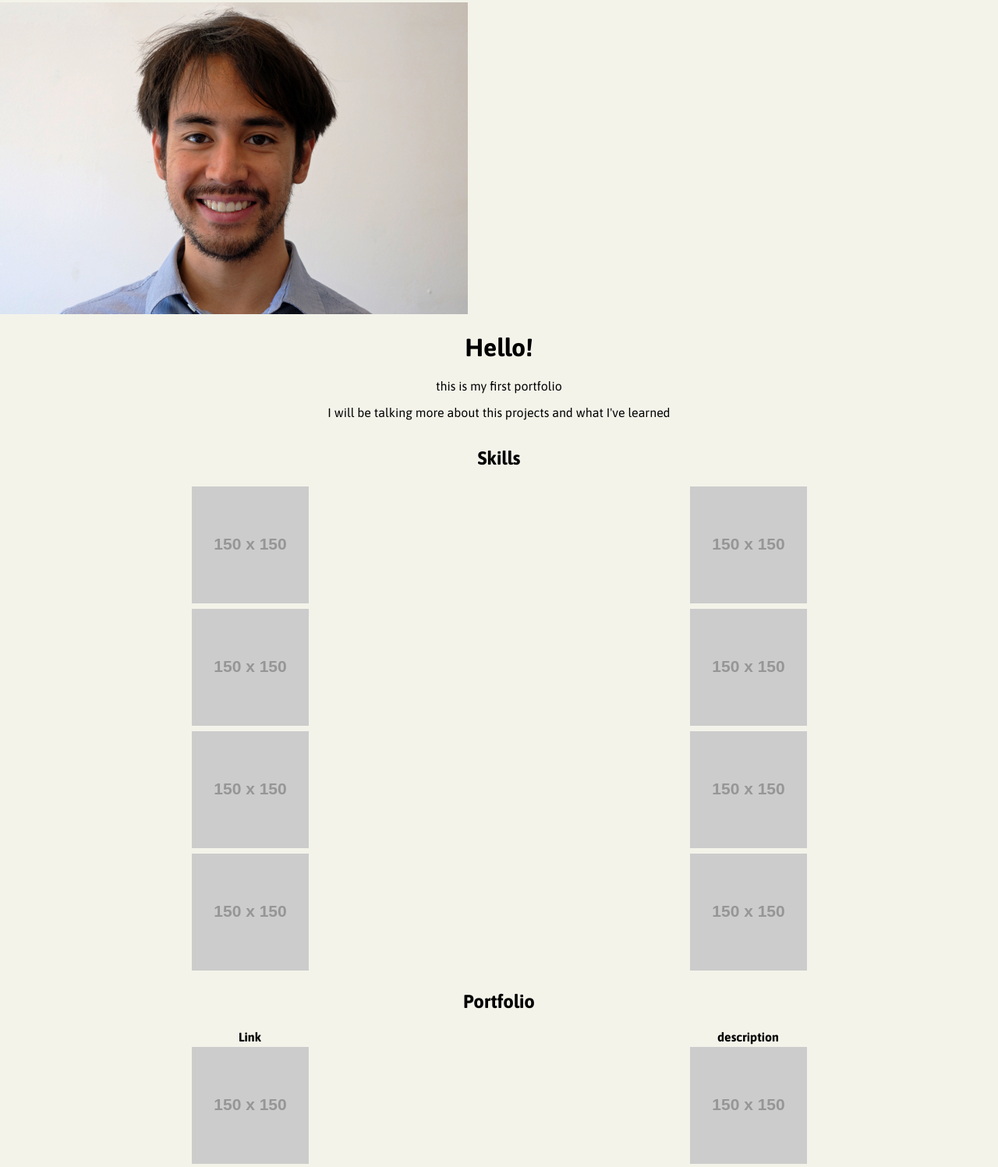
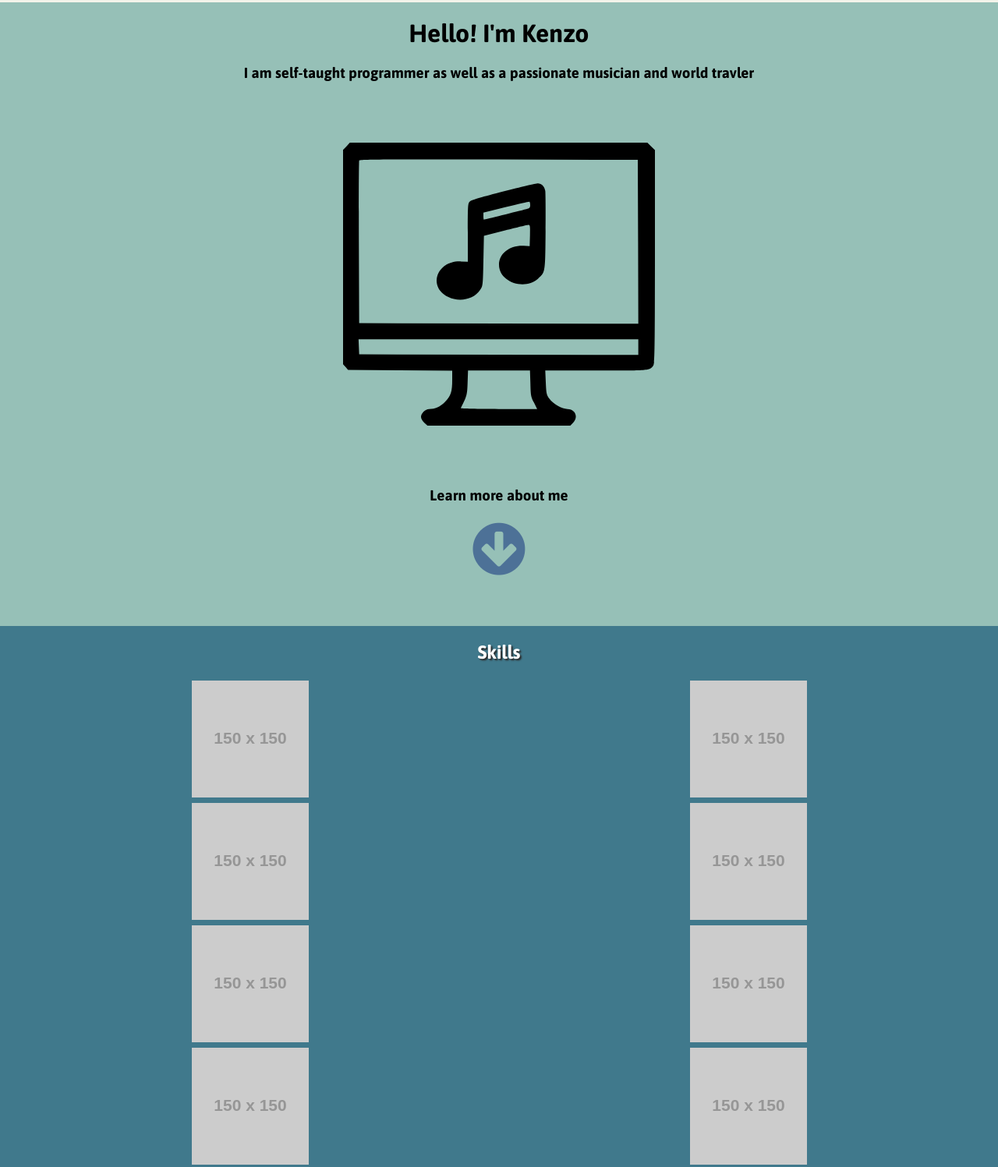
Before and after one commit to KenzoM/PortfolioFCC, a website: page app/index.html in a window 1280 px wide. Shown: the part 45-1542 px from the top of the page at 78% size. Drawn offline with nearby package versions, Linux system fonts and the light colour scheme; placeholder pictures from the web are drawn by us.

Commit message:
finished landing page and cosmetic

```diff
--- a/app/index.html
+++ b/app/index.html
@@ -17,17 +17,22 @@
       <nav></nav>
     </header>
     <main>
-      <div class="biography">
+      <div class="landing-page">
+        <div class="description">
+          <h1>Hello! I'm Kenzo</h1>
+          <h3>I am self-taught programmer as well as a passionate musician and world travler
+          </h3>
+        </div>
         <picture>
-          <img src="images_src/kenzo-small.jpg" alt="Professional Picture">
+          <img src="images_src/music-computer.svg" alt="icon">
         </picture>
-        <div class="description">
-          <h1>Hello!</h1>
-          <p>this is my first portfolio</p>
-          <p>I will be talking more about this projects and what I've learned</p>
+        <div class="checkout">
+          <h3>Learn more about me</h3>
+          <a href="#skills"><i class="fa  arrow fa-arrow-circle-down" aria-hidden="true"></i></a>
         </div>
+
       </div>
-      <div class="skills">
+      <div id="skills">
         <h2>Skills</h2>
         <table>
           <tbody>
--- a/app/scss/style.scss
+++ b/app/scss/style.scss
@@ -1,3 +1,4 @@
+
 body{
   padding: 0;
   margin: 0;
@@ -5,18 +6,15 @@ body{
   background: #F3F3EA;
   box-sizing: border-box;
   width: 100%;
-}
-
   p{
     text-align: center;
+  }
 }
 
 header{
   max-width: 100vw;
   display: flex;
   justify-content: space-between;
-}
-
   #logo{
     position: relative;
     top:2px;
@@ -32,87 +30,112 @@ header{
     top: 2px;
     padding-right: 0.3em;
   }
+}
 
 main{
   display: flex;
   flex-wrap: wrap;
 }
 
-.biography{
+.landing-page{
+  position: relative;
+  background-color: #96C0B7;
+  text-align: center;
   width: 100vw;
-  height: 100%;
+  min-height: 100vh;
   display: flex;
   flex-wrap: wrap;
+  .description, .checkout{
+    width: 100%;
+  }
+  img{
+    justify-content: center;
+    vertical-align: middle;
+    max-width: 60%;
+  }
+  .arrow{
+    font-size: 78px;
+    color: #4D7197;
+  }
+  picture{
+    width: 100%;
+  }
 }
 
-.description{
+
+#skills{
+  color: white;
+  text-shadow: 0.125rem 0.125rem 0.125rem #292929;
   width: 100%;
+  height: 100%;
+  text-align: center;
+  background-color: #40798C;
+  table{
+    margin: 0 auto;
+    width: 100%;
+    th, td{
+      vertical-align: middle;
+      text-align: center;
+      max-width: 100%;
+    }
+  }
 }
 
-img{
+.portfolio{
+  color: #22181C;
+  text-shadow: 6px 4px 6px rgba(179, 184, 136, 0.43);
+  background-color: #96C0B7;
+  width: 100%;
+  height: 100%;
+  h2{
+    text-align: center;
+  }
+  table{
+    margin: 0 auto;
+    width: 100%;
+    th, td{
+      vertical-align: middle;
+      text-align: center;
       max-width: 100%;
     }
-
-.biography h1{
-  text-align: center;
   }
-.portfolio{
-  width: 100%;
-  height: 100%;
-}
-
-.portfolio h2{
-  text-align: center;
 }
 
 .title{
   width: 100%;
 }
 
-.skills{
+address{
+  background-color: #40798C;
+  color: white;
+  text-shadow: 0.125rem 0.125rem 0.125rem #292929;
   width: 100%;
-  height: 100%;
-}
-
-.skills h2{
+  height:100%;
+  h2{
     text-align: center;
   }
-
-table{
-  margin: 0 auto;
-  width: 100%;
-}
-
-th, td{
-  vertical-align: middle;
-  text-align: center;
-  max-width: 100%;
-}
-
-address{
-  width: 100%;
-  height:100%;
-  background: skyblue;
-}
-
-address h2{
-  text-align: center;
-}
-
-.social-media-buttons{
-  width: 100%;
-  height: 100%;
-  display: flex;
-  font-size: 50px;
-}
-
-.social-icons{
-  margin: 0 auto;
-
 }
 
 footer{
   width: 100%;
   height:100%;
-  background: gray;
+  background: rgba(106, 105, 107, 0.44);
+  .social-media-buttons{
+    width: 100%;
+    height: 100%;
+    display: flex;
+    font-size: 48px;
   }
+
+  .social-icons{
+    margin: 0 auto;
+    color: black;
+    text-shadow: 5px 1px #8f8787;
+    transition: color 1s ease-out;
+  }
+
+  .social-icons:hover{
+    color: purple;
+    cursor: pointer;
+  }
+}
```
Also changed, not shown: app/css/style.css, app/images_src/music-computer.svg (added). Lines whose indentation alone changed are shown as unchanged.
